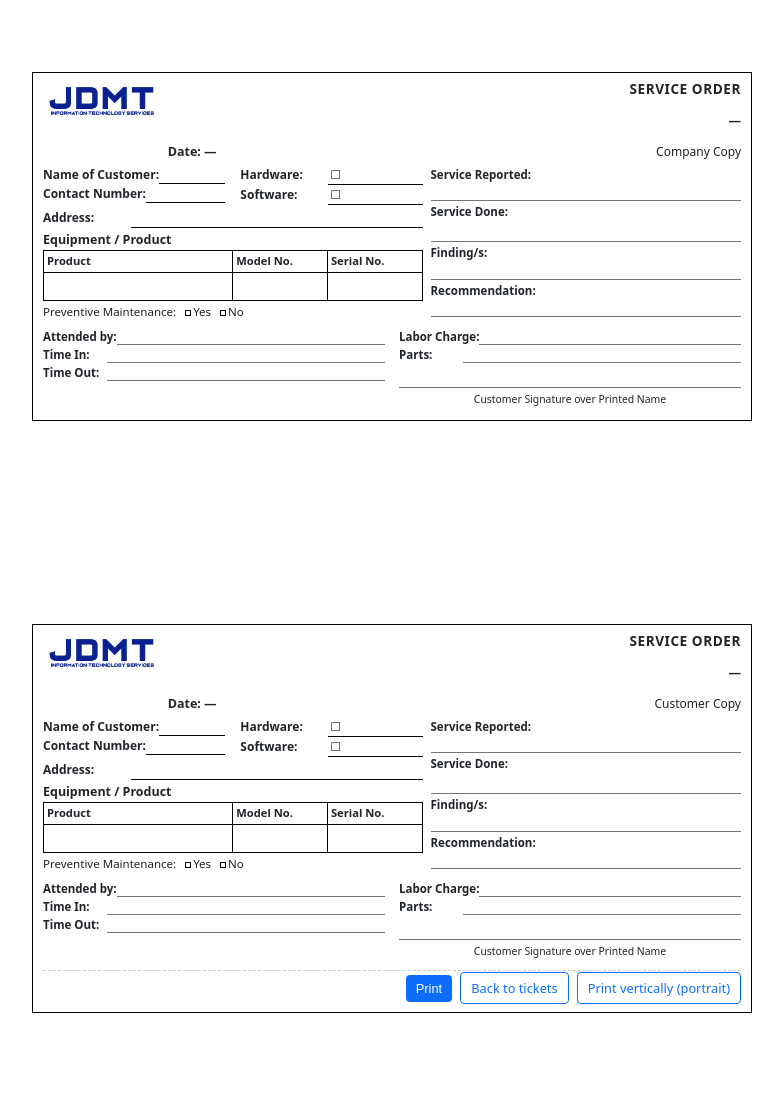
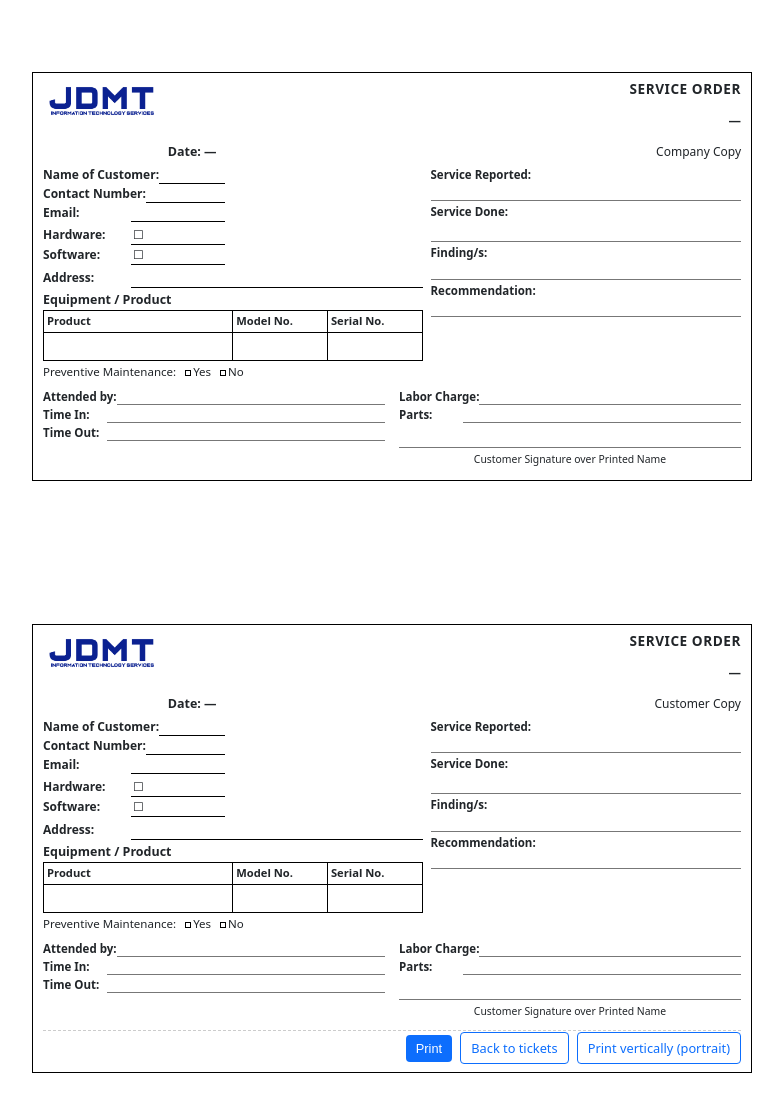
Before and after one commit to lorenzojacinto08-ux/ticketing_system, a Python web app: template templates/job_order_print.html in a window 1280 px wide. Shown: the top 1113 px of the page, without its empty margins (248-1031 px from the left). Run offline with Jinja, Linux system fonts and the light colour scheme; the template is opened without the code that fills it, so the values that code supplies are empty.

Commit message:
Move hardware/software checkboxes below customer info to create more space for customer name

```diff
--- a/templates/job_order_print.html
+++ b/templates/job_order_print.html
@@ -327,7 +327,13 @@
                                 <div class="so-label">Contact Number:</div>
                                 <div class="so-value">{{ contact_number or ' ' }}</div>
                             </div>
+                            <div class="so-field">
+                                <div class="so-label">Email:</div>
+                                <div class="so-value">{{ email or ' ' }}</div>
+                            </div>
                         </div>
+                    </div>
+                    <div class="so-row">
                         <div class="so-col">
                             <div class="so-field">
                                 <div class="so-label">Hardware:</div>
@@ -461,7 +467,13 @@
                                 <div class="so-label">Contact Number:</div>
                                 <div class="so-value">{{ contact_number or ' ' }}</div>
                             </div>
+                            <div class="so-field">
+                                <div class="so-label">Email:</div>
+                                <div class="so-value">{{ email or ' ' }}</div>
+                            </div>
                         </div>
+                    </div>
+                    <div class="so-row">
                         <div class="so-col">
                             <div class="so-field">
                                 <div class="so-label">Hardware:</div>
```
